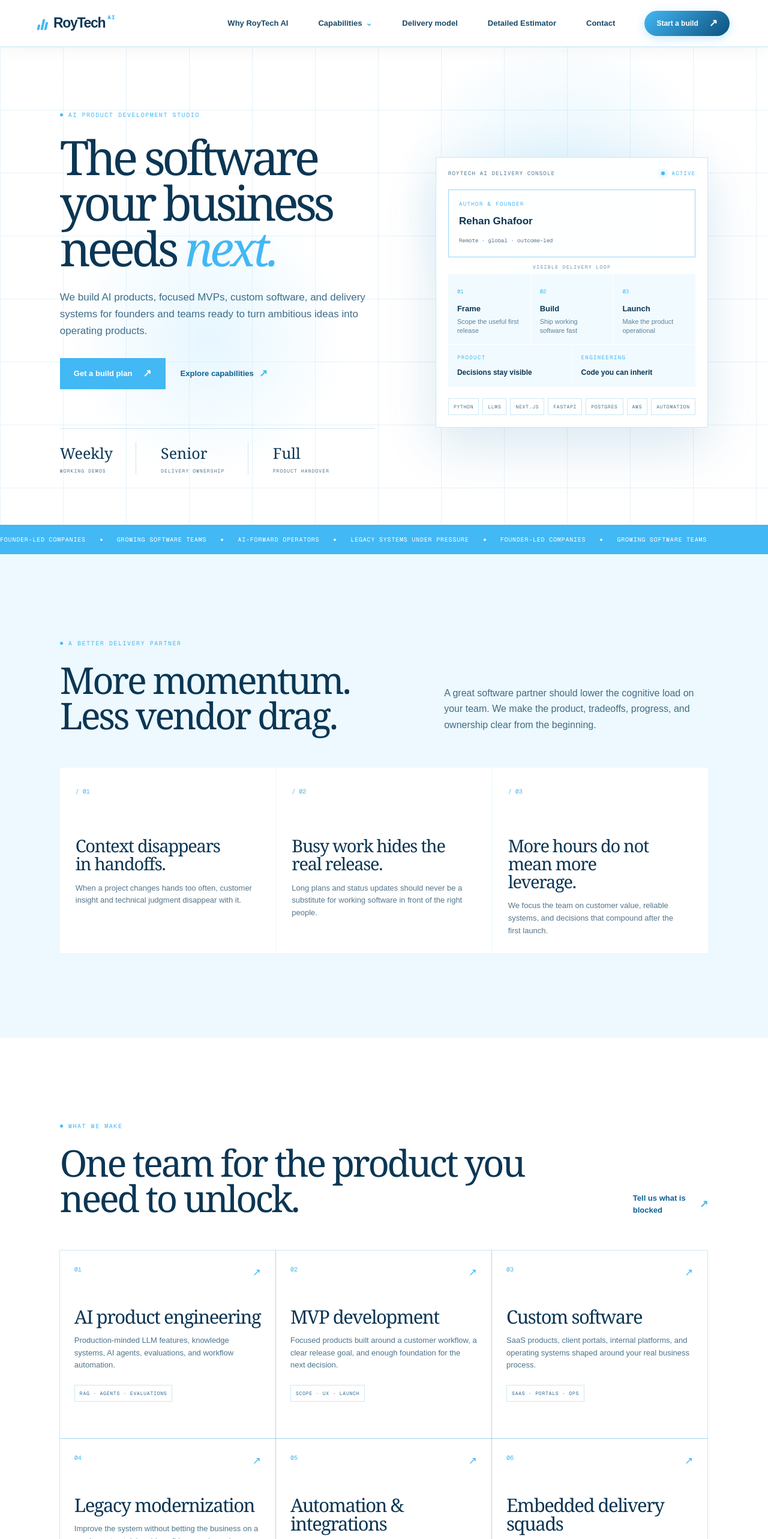
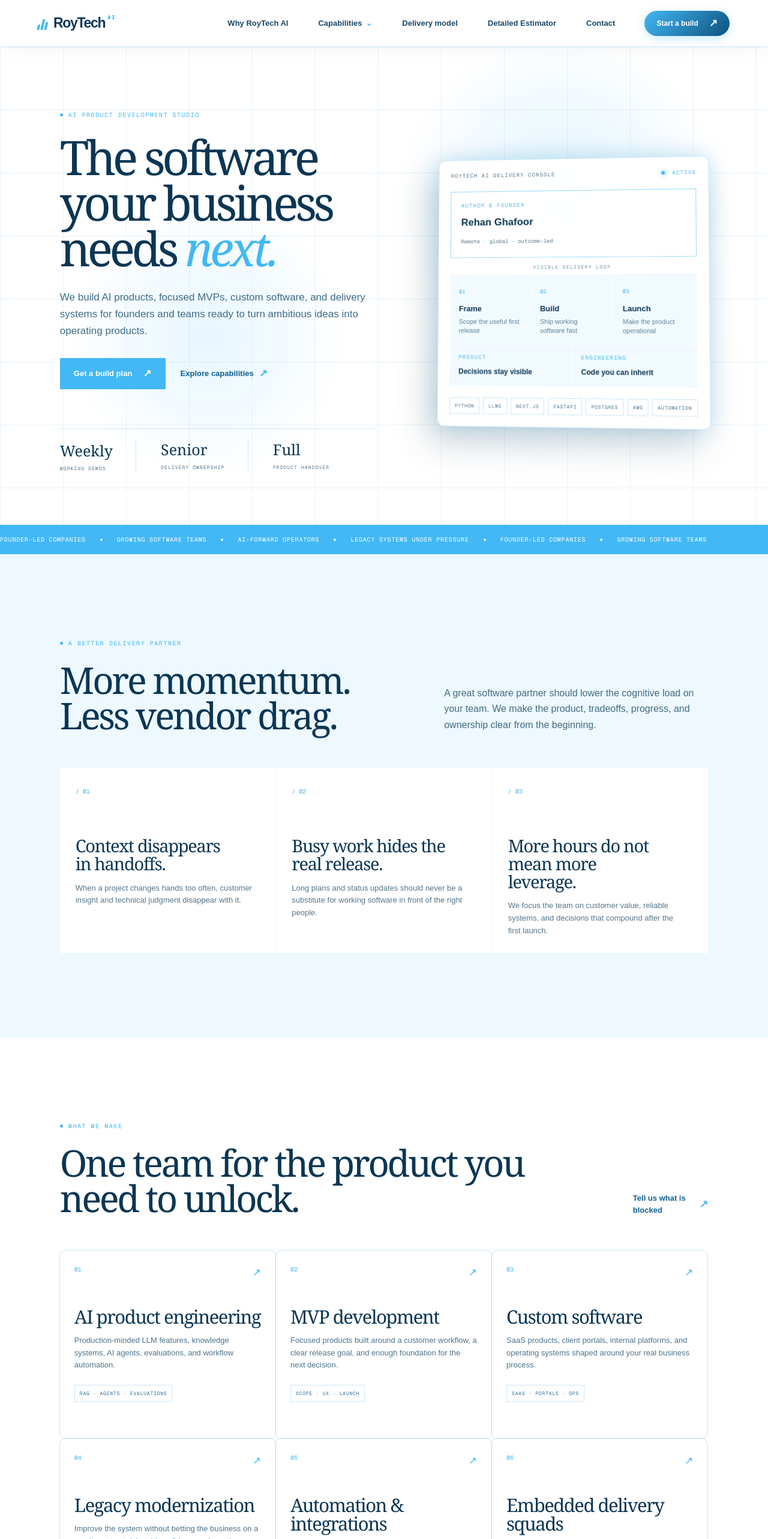
Before and after one commit to Free-devloper/roytechAI, a Next.js app: page / in a window 1280 px wide. Shown: the top 2566 px of the page at 60% size. Built offline with nearby package versions, Linux system fonts and the light colour scheme.

Commit message:
Fix navbar stuck scroll bug with nav-backdrop overlay and add 3D perspective animations

```diff
--- a/app/globals.css
+++ b/app/globals.css
@@ -104,3 +104,96 @@
   .scope-grid, .feature-toggle-grid { grid-template-columns: 1fr; }
   .pace-grid { grid-template-columns: 1fr; }
 }
+
+/* Transparent Nav Backdrop to prevent stuck states */
+.nav-backdrop {
+  position: fixed;
+  inset: 0;
+  z-index: 90;
+  background: rgba(11, 54, 84, 0.05);
+  backdrop-filter: blur(2px);
+  -webkit-backdrop-filter: blur(2px);
+}
+
+/* 3D Visual & Perspective Enhancements */
+.console {
+  perspective: 1000px;
+  transform-style: preserve-3d;
+  transform: perspective(1000px) rotateX(2deg) rotateY(-4deg);
+  transition: all 0.5s cubic-bezier(0.16, 1, 0.3, 1);
+  box-shadow: -15px 25px 60px rgba(11, 54, 84, 0.22), 0 0 35px rgba(66, 184, 244, 0.25);
+  border-radius: 12px;
+}
+
+.console:hover {
+  transform: perspective(1000px) rotateX(0deg) rotateY(0deg) translateZ(15px) scale(1.02);
+  box-shadow: 0 30px 80px rgba(11, 54, 84, 0.28), 0 0 50px rgba(66, 184, 244, 0.35);
+}
+
+.console-flow div {
+  transition: all 0.3s ease;
+  transform-style: preserve-3d;
+}
+
+.console-flow div:hover {
+  transform: translateZ(10px) scale(1.03);
+  background: rgba(66, 184, 244, 0.15);
+  border-radius: 6px;
+  box-shadow: 0 8px 20px rgba(66, 184, 244, 0.18);
+}
+
+/* 3D Floating Levitation for Metrics */
+.hero-metrics div {
+  animation: floatLevitate 5s ease-in-out infinite alternate;
+}
+.hero-metrics div:nth-child(2) {
+  animation-delay: 1.2s;
+}
+.hero-metrics div:nth-child(3) {
+  animation-delay: 2.4s;
+}
+
+@keyframes floatLevitate {
+  0% { transform: translateY(0px); }
+  100% { transform: translateY(-6px); }
+}
+
+/* 3D Interactive Card Tilts for Service & Solution Grids */
+.service-grid article, .solution-grid article, .proof-grid article {
+  transform-style: preserve-3d;
+  transition: all 0.35s cubic-bezier(0.16, 1, 0.3, 1);
+  border-radius: 10px;
+}
+
+.service-grid article:hover, .solution-grid article:hover, .proof-grid article:hover {
+  transform: perspective(1000px) rotateX(3deg) rotateY(-2deg) translateZ(12px) scale(1.02);
+  box-shadow: 0 20px 45px rgba(11, 54, 84, 0.18), 0 0 25px rgba(66, 184, 244, 0.22);
+  border-color: var(--lime);
+  background: #ffffff;
+  z-index: 5;
+}
+
+/* 3D Estimator Panels */
+.estimator-layout {
+  perspective: 1200px;
+  transform-style: preserve-3d;
+}
+
+.estimator-summary {
+  transform-style: preserve-3d;
+  transition: all 0.4s ease;
+}
+
+.estimator-summary:hover {
+  transform: translateZ(10px) scale(1.01);
+  box-shadow: 0 25px 60px rgba(9, 42, 66, 0.38), 0 0 30px rgba(66, 184, 244, 0.3);
+}
+
+.scope-card {
+  transform-style: preserve-3d;
+}
+
+.scope-card:hover {
+  transform: perspective(800px) rotateX(-2deg) translateZ(8px);
+  box-shadow: 0 10px 25px rgba(66, 184, 244, 0.18);
+}
--- a/app/page.tsx
+++ b/app/page.tsx
@@ -152,22 +152,28 @@ ESTIMATED BUDGET: ${money.format(detailedEstimate.low)} – ${money.format(detai
     event.preventDefault();
     setSent(true);
   };
-  const closeMenu = () => setMenu(false);
+  const closeMenu = () => {
+    setMenu(false);
+    setCapabilities(false);
+  };
 
   return (
     <main id="top">
+      {(menu || capabilities) && (
+        <div className="nav-backdrop" onClick={closeMenu} aria-hidden="true" />
+      )}
       <header className="site-header">
-        <a className="brand" href="#top" aria-label="RoyTech AI home"><span className="mark"><i /><i /><i /></span>RoyTech<sup>AI</sup></a>
+        <a className="brand" href="#top" aria-label="RoyTech AI home" onClick={closeMenu}><span className="mark"><i /><i /><i /></span>RoyTech<sup>AI</sup></a>
         <button className={menu ? "menu-button open" : "menu-button"} type="button" onClick={() => setMenu(!menu)} aria-label="Toggle navigation" aria-expanded={menu}>
           <span className="menu-icon"><i /><i /><i /></span>
           <span className="menu-text">{menu ? "CLOSE" : "MENU"}</span>
         </button>
         <nav className={menu ? "navigation open" : "navigation"} aria-label="Primary navigation">
           <a href="#why" onClick={closeMenu}>Why RoyTech AI</a>
-          <div className="nav-drop"><button type="button" onClick={() => setCapabilities(!capabilities)} aria-expanded={capabilities}>Capabilities <b className={capabilities ? "up" : ""}>⌄</b></button><div className={capabilities ? "nav-popover shown" : "nav-popover"}>{services.slice(0, 5).map(([num, title]) => <a href="#services" onClick={() => { setCapabilities(false); closeMenu(); }} key={num}><small>{num}</small><span>{title}</span></a>)}</div></div>
+          <div className="nav-drop"><button type="button" onClick={() => setCapabilities(!capabilities)} aria-expanded={capabilities}>Capabilities <b className={capabilities ? "up" : ""}>⌄</b></button><div className={capabilities ? "nav-popover shown" : "nav-popover"}>{services.slice(0, 5).map(([num, title]) => <a href="#services" onClick={closeMenu} key={num}><small>{num}</small><span>{title}</span></a>)}</div></div>
           <a href="#method" onClick={closeMenu}>Delivery model</a><a href="#estimator" onClick={closeMenu}>Detailed Estimator</a><a href="#contact" onClick={closeMenu}>Contact</a>
         </nav>
-        <a className="button header-button" href="#contact">Start a build <Arrow /></a>
+        <a className="button header-button" href="#contact" onClick={closeMenu}>Start a build <Arrow /></a>
       </header>
 
       <section className="hero page-pad">
```
